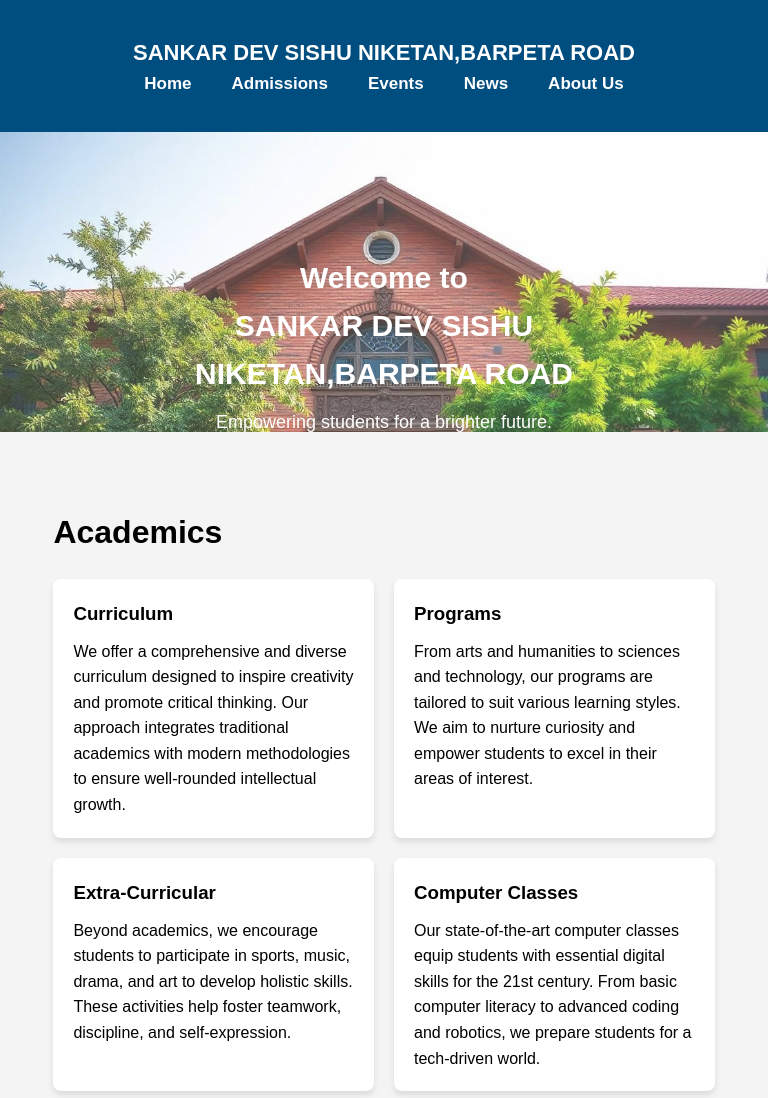
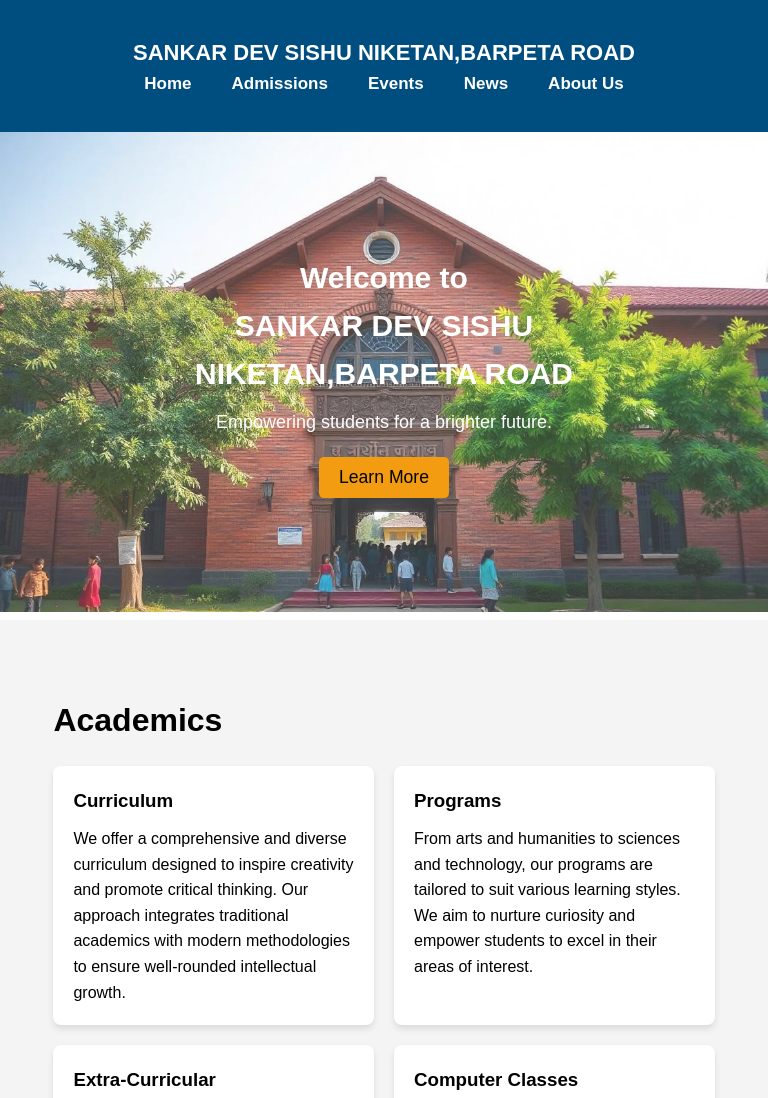
Before and after one commit to subhra03/School-Website, a plain HTML site: page index.html in a window 768 px wide. Shown: the top 1098 px of the page. Drawn offline with Linux system fonts and the light colour scheme.

Commit message:
Update styles.css

```diff
--- a/styles.css
+++ b/styles.css
@@ -331,10 +331,6 @@ footer {
             font-size: 17px;
         }
 
-        .hero {
-            height: 300px;
-        }
-
         .hero-text h2 {
             font-size: 30px;
         }
```
